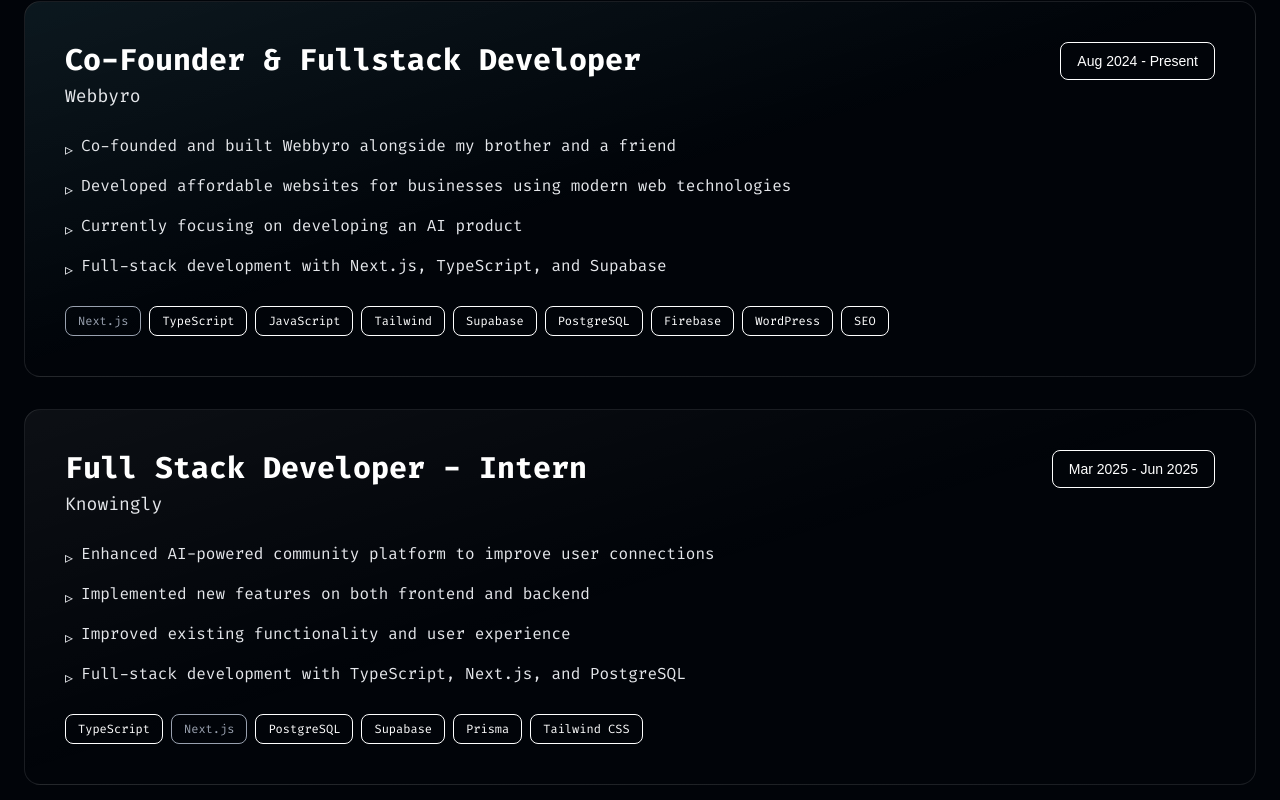
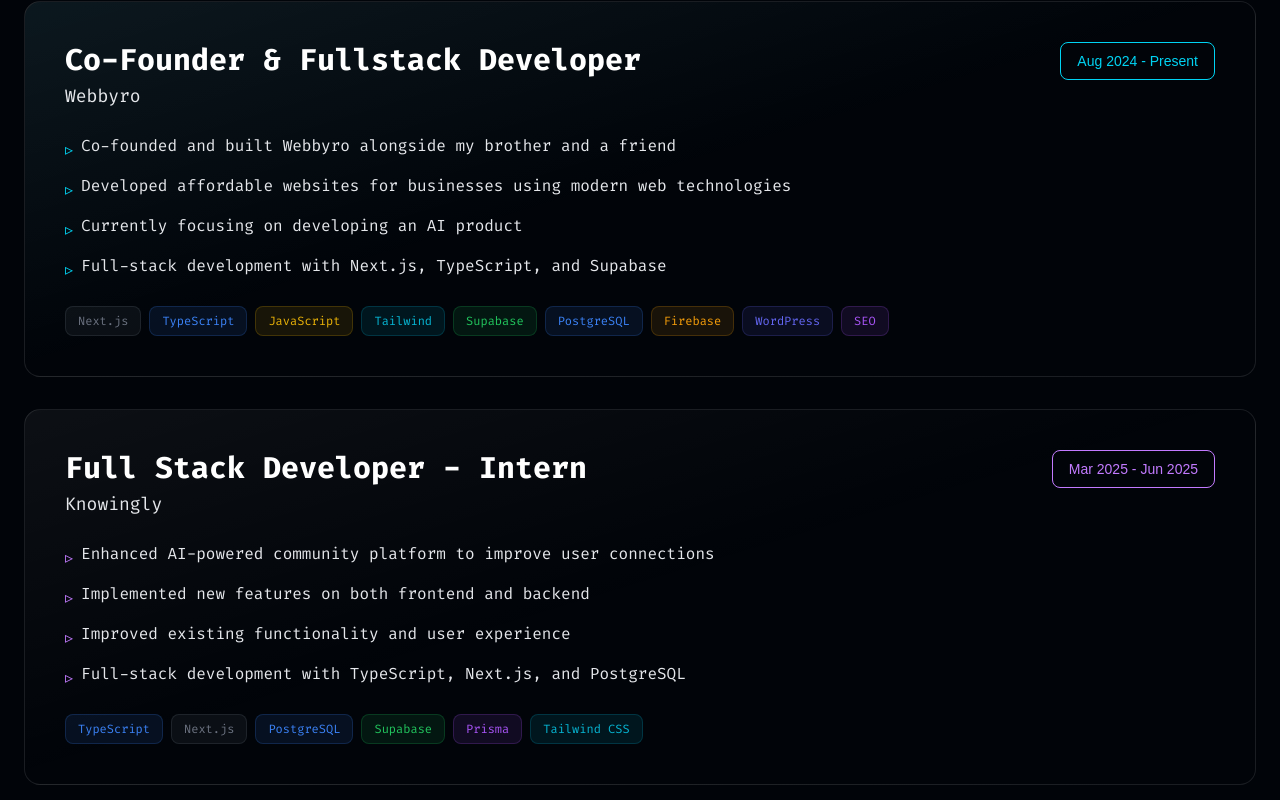
Before and after one commit to chvlpont/portfolio-ph, a Next.js app: page / in a window 1280 px wide. Shown: the part 3820-4620 px from the top of the page. Built offline with nearby package versions, Linux system fonts and the light colour scheme.

Commit message:
use static tailwind class name

```diff
--- a/app/page.tsx
+++ b/app/page.tsx
@@ -67,11 +67,11 @@
       },
       hoverColor: "emerald-400",
       tags: [
-        { label: "Next.js", color: "gray-500" },
-        { label: "TypeScript", color: "blue-500" },
-        { label: "Supabase", color: "green-500" },
-        { label: "PostgreSQL", color: "blue-500" },
-        { label: "WebSockets", color: "purple-500" },
+        { label: "Next.js", color: "#6b7280" },
+        { label: "TypeScript", color: "#3b82f6" },
+        { label: "Supabase", color: "#22c55e" },
+        { label: "PostgreSQL", color: "#3b82f6" },
+        { label: "WebSockets", color: "#a855f7" },
       ],
     },
     {
@@ -86,9 +86,9 @@
       },
       hoverColor: "cyan-400",
       tags: [
-        { label: "Next.js", color: "gray-500" },
-        { label: "TypeScript", color: "blue-500" },
-        { label: "Tailwind", color: "cyan-500" },
+        { label: "Next.js", color: "#6b7280" },
+        { label: "TypeScript", color: "#3b82f6" },
+        { label: "Tailwind", color: "#06b6d4" },
       ],
     },
     {
@@ -103,10 +103,10 @@
       },
       hoverColor: "purple-400",
       tags: [
-        { label: "Next.js", color: "gray-500" },
-        { label: "TypeScript", color: "blue-500" },
-        { label: "Supabase", color: "green-500" },
-        { label: "Tailwind", color: "cyan-500" },
+        { label: "Next.js", color: "#6b7280" },
+        { label: "TypeScript", color: "#3b82f6" },
+        { label: "Supabase", color: "#22c55e" },
+        { label: "Tailwind", color: "#06b6d4" },
       ],
     },
     {
@@ -121,9 +121,9 @@
       },
       hoverColor: "blue-400",
       tags: [
-        { label: "HTML", color: "orange-500" },
-        { label: "CSS", color: "blue-500" },
-        { label: "WordPress", color: "indigo-500" },
+        { label: "HTML", color: "#f97316" },
+        { label: "CSS", color: "#3b82f6" },
+        { label: "WordPress", color: "#6366f1" },
       ],
     },
   ];
@@ -145,15 +145,15 @@
         "Full-stack development with Next.js, TypeScript, and Supabase",
       ],
       tags: [
-        { label: "Next.js", color: "gray-500" },
-        { label: "TypeScript", color: "blue-500" },
-        { label: "JavaScript", color: "yellow-500" },
-        { label: "Tailwind", color: "cyan-500" },
-        { label: "Supabase", color: "green-500" },
-        { label: "PostgreSQL", color: "blue-500" },
-        { label: "Firebase", color: "amber-500" },
-        { label: "WordPress", color: "indigo-500" },
-        { label: "SEO", color: "purple-500" },
+        { label: "Next.js", color: "#6b7280" },
+        { label: "TypeScript", color: "#3b82f6" },
+        { label: "JavaScript", color: "#eab308" },
+        { label: "Tailwind", color: "#06b6d4" },
+        { label: "Supabase", color: "#22c55e" },
+        { label: "PostgreSQL", color: "#3b82f6" },
+        { label: "Firebase", color: "#f59e0b" },
+        { label: "WordPress", color: "#6366f1" },
+        { label: "SEO", color: "#a855f7" },
       ],
     },
     {
@@ -172,12 +172,12 @@
         "Full-stack development with TypeScript, Next.js, and PostgreSQL",
       ],
       tags: [
-        { label: "TypeScript", color: "blue-500" },
-        { label: "Next.js", color: "gray-500" },
-        { label: "PostgreSQL", color: "blue-500" },
-        { label: "Supabase", color: "green-500" },
-        { label: "Prisma", color: "purple-500" },
-        { label: "Tailwind CSS", color: "cyan-500" },
+        { label: "TypeScript", color: "#3b82f6" },
+        { label: "Next.js", color: "#6b7280" },
+        { label: "PostgreSQL", color: "#3b82f6" },
+        { label: "Supabase", color: "#22c55e" },
+        { label: "Prisma", color: "#a855f7" },
+        { label: "Tailwind CSS", color: "#06b6d4" },
       ],
     },
     {
@@ -196,11 +196,11 @@
         "Built 3D environments using Blender and developed gameplay mechanics with C# in Unity",
       ],
       tags: [
-        { label: "Unity", color: "gray-500" },
-        { label: "C#", color: "purple-500" },
-        { label: "Blender", color: "orange-500" },
-        { label: "Adobe Substance Painter", color: "red-500" },
-        { label: "Jira", color: "blue-500" },
+        { label: "Unity", color: "#6b7280" },
+        { label: "C#", color: "#a855f7" },
+        { label: "Blender", color: "#f97316" },
+        { label: "Adobe Substance Painter", color: "#ef4444" },
+        { label: "Jira", color: "#3b82f6" },
       ],
     },
   ];
@@ -521,12 +521,12 @@
                   href={project.url}
                   target="_blank"
                   rel="noopener noreferrer"
-                  className="block group relative overflow-hidden rounded-xl bg-gradient-to-br from-white/5 via-transparent to-transparent border border-white/10 hover:border-white/20 hover:-translate-y-2 transition-all duration-300 cursor-pointer h-full"
+                  className="block group relative overflow-hidden rounded-xl bg-linear-to-br from-white/5 via-transparent to-transparent border border-white/10 hover:border-white/20 hover:-translate-y-2 transition-all duration-300 cursor-pointer h-full"
                 >
                   {/* Project Image - Large, no border */}
-                  <div className="relative w-full aspect-[16/10] overflow-hidden">
+                  <div className="relative w-full aspect-16/10 overflow-hidden">
                     <div
-                      className={`absolute inset-0 bg-gradient-to-br from-${project.gradient.from}/20 to-${project.gradient.to}/20`}
+                      className={`absolute inset-0 bg-linear-to-br from-${project.gradient.from}/20 to-${project.gradient.to}/20`}
                     ></div>
                     <img
                       src={project.image}
@@ -535,14 +535,24 @@
                     />
                     {/* Gradient overlay on hover */}
                     <div
-                      className={`absolute inset-0 bg-gradient-to-t from-${project.gradient.from}/20 via-transparent to-transparent opacity-0 group-hover:opacity-100 transition-opacity duration-300`}
+                      className={`absolute inset-0 bg-linear-to-t from-${project.gradient.from}/20 via-transparent to-transparent opacity-0 group-hover:opacity-100 transition-opacity duration-300`}
                     ></div>
                   </div>
 
                   {/* Project Info */}
                   <div className="p-5 flex flex-col">
                     <h3
-                      className={`text-lg font-bold group-hover:text-${project.hoverColor} transition-colors mb-2`}
+                      className={
+                        project.hoverColor === "emerald-400"
+                          ? "text-lg font-bold group-hover:text-emerald-400 transition-colors mb-2"
+                          : project.hoverColor === "cyan-400"
+                          ? "text-lg font-bold group-hover:text-cyan-400 transition-colors mb-2"
+                          : project.hoverColor === "purple-400"
+                          ? "text-lg font-bold group-hover:text-purple-400 transition-colors mb-2"
+                          : project.hoverColor === "blue-400"
+                          ? "text-lg font-bold group-hover:text-blue-400 transition-colors mb-2"
+                          : "text-lg font-bold transition-colors mb-2"
+                      }
                     >
                       {project.name}
                     </h3>
@@ -555,12 +565,12 @@
                       {project.tags.map((tag) => (
                         <span
                           key={tag.label}
-                          className={`px-2 py-1 bg-${
-                            tag.color
-                          }/10 text-${tag.color.replace(
-                            "-500",
-                            "-400"
-                          )} border border-${tag.color}/20 rounded text-xs`}
+                          className="px-2 py-1 rounded text-xs"
+                          style={{
+                            backgroundColor: `${tag.color}1A`,
+                            color: tag.color,
+                            border: `1px solid ${tag.color}33`,
+                          }}
                         >
                           {tag.label}
                         </span>
@@ -591,7 +601,7 @@
                   }}
                 >
                   {/* Card content */}
-                  <div className="relative rounded-xl p-5 bg-gradient-to-br from-white/5 via-transparent to-transparent border border-white/10 hover:border-white/20 transition-all duration-300 group-hover:-translate-y-2 group-hover:shadow-xl overflow-hidden">
+                  <div className="relative rounded-xl p-5 bg-linear-to-br from-white/5 via-transparent to-transparent border border-white/10 hover:border-white/20 transition-all duration-300 group-hover:-translate-y-2 group-hover:shadow-xl overflow-hidden">
                     {/* Subtle background gradient */}
                     <div
                       className="absolute inset-0 pointer-events-none"
@@ -640,19 +650,27 @@
             <div className="space-y-8">
               {experiences.map((experience) => (
                 <div key={experience.company} className="relative">
-                  <div className="group relative overflow-hidden rounded-2xl border border-white/10 bg-gradient-to-br from-white/5 via-transparent to-transparent hover:border-white/20 transition-all duration-500">
+                  <div className="group relative overflow-hidden rounded-2xl border border-white/10 bg-linear-to-br from-white/5 via-transparent to-transparent hover:border-white/20 transition-all duration-500">
                     <div
-                      className={`absolute inset-0 bg-gradient-to-br from-${experience.gradient.from}/5 via-transparent to-${experience.gradient.to}/5 pointer-events-none`}
+                      className={`absolute inset-0 bg-linear-to-br from-${experience.gradient.from}/5 via-transparent to-${experience.gradient.to}/5 pointer-events-none`}
                     ></div>
                     <div
-                      className={`absolute inset-0 bg-gradient-to-br from-${experience.gradient.from}/10 via-transparent to-${experience.gradient.to}/10 opacity-0 group-hover:opacity-100 transition-opacity duration-500`}
+                      className={`absolute inset-0 bg-linear-to-br from-${experience.gradient.from}/10 via-transparent to-${experience.gradient.to}/10 opacity-0 group-hover:opacity-100 transition-opacity duration-500`}
                     ></div>
 
                     <div className="relative p-8 md:p-10">
                       <div className="flex flex-col md:flex-row md:items-start md:justify-between mb-6">
                         <div>
                           <h3
-                            className={`text-2xl md:text-3xl font-bold group-hover:text-${experience.accentColor} transition-colors`}
+                            className={
+                              experience.accentColor === "cyan-400"
+                                ? "text-2xl md:text-3xl font-bold group-hover:text-cyan-400 transition-colors"
+                                : experience.accentColor === "purple-400"
+                                ? "text-2xl md:text-3xl font-bold group-hover:text-purple-400 transition-colors"
+                                : experience.accentColor === "green-400"
+                                ? "text-2xl md:text-3xl font-bold group-hover:text-green-400 transition-colors"
+                                : "text-2xl md:text-3xl font-bold transition-colors"
+                            }
                           >
                             {experience.title}
                           </h3>
@@ -680,7 +698,15 @@
                           (responsibility, index) => (
                             <li key={index} className="flex items-start gap-2">
                               <span
-                                className={`text-${experience.accentColor} mt-1`}
+                                className={
+                                  experience.accentColor === "cyan-400"
+                                    ? "text-cyan-400 mt-1"
+                                    : experience.accentColor === "purple-400"
+                                    ? "text-purple-400 mt-1"
+                                    : experience.accentColor === "green-400"
+                                    ? "text-green-400 mt-1"
+                                    : "mt-1"
+                                }
                               >
                                 ▹
                               </span>
@@ -694,14 +720,12 @@
                         {experience.tags.map((tag) => (
                           <span
                             key={tag.label}
-                            className={`px-3 py-1.5 bg-${
-                              tag.color
-                            }/10 text-${tag.color.replace(
-                              "-500",
-                              "-400"
-                            )} border border-${
-                              tag.color
-                            }/20 rounded-lg text-xs font-medium`}
+                            className="px-3 py-1.5 rounded-lg text-xs font-medium"
+                            style={{
+                              backgroundColor: `${tag.color}1A`,
+                              color: tag.color,
+                              border: `1px solid ${tag.color}33`,
+                            }}
                           >
                             {tag.label}
                           </span>
@@ -724,9 +748,9 @@
             </p>
 
             <div className="max-w-2xl mx-auto">
-              <div className="relative overflow-hidden rounded-2xl border border-white/10 bg-gradient-to-br from-white/5 via-transparent to-transparent p-8 md:p-10">
+              <div className="relative overflow-hidden rounded-2xl border border-white/10 bg-linear-to-br from-white/5 via-transparent to-transparent p-8 md:p-10">
                 {/* Background gradient effect */}
-                <div className="absolute inset-0 bg-gradient-to-br from-cyan-500/5 via-transparent to-purple-500/5 pointer-events-none"></div>
+                <div className="absolute inset-0 bg-linear-to-br from-cyan-500/5 via-transparent to-purple-500/5 pointer-events-none"></div>
 
                 <form
                   className="relative space-y-6"
@@ -816,7 +840,7 @@
 
                   <button
                     type="submit"
-                    className="w-full px-6 py-3 bg-gradient-to-r from-cyan-500 to-purple-500 hover:from-cyan-600 hover:to-purple-600 text-white font-semibold rounded-lg transition-all duration-300 transform hover:scale-[1.02] hover:shadow-lg hover:shadow-cyan-500/25 flex items-center justify-center gap-2"
+                    className="w-full px-6 py-3 bg-linear-to-r from-cyan-500 to-purple-500 hover:from-cyan-600 hover:to-purple-600 text-white font-semibold rounded-lg transition-all duration-300 transform hover:scale-[1.02] hover:shadow-lg hover:shadow-cyan-500/25 flex items-center justify-center gap-2"
                   >
                     <Mail size={20} />
                     Send Message
```
